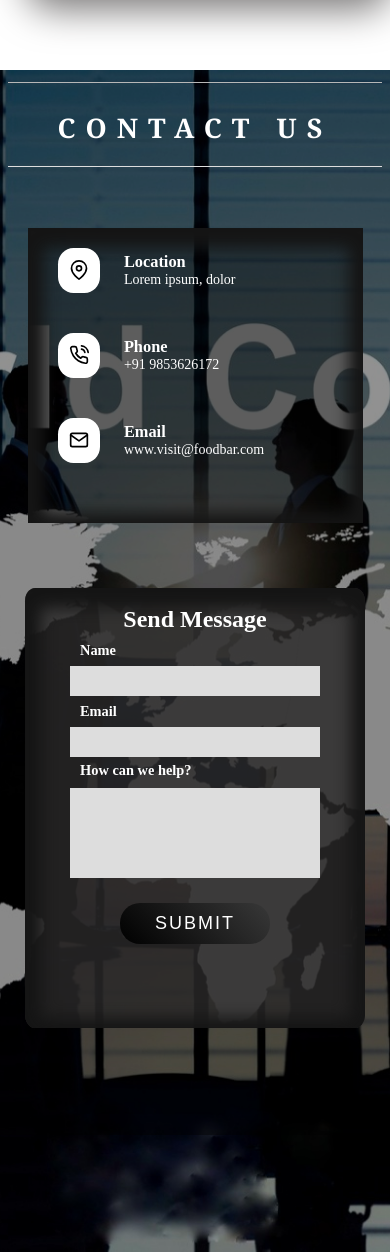
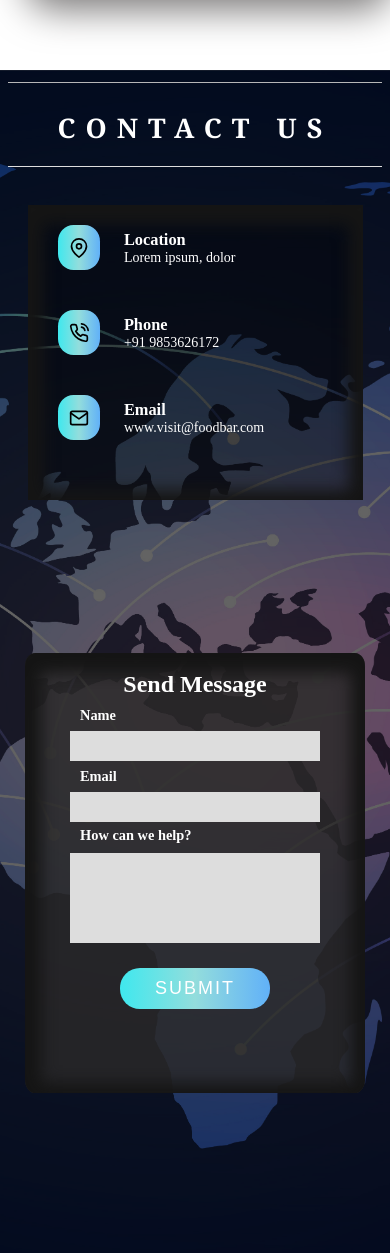
Before and after one commit to ashwek-padolkar/Food-Ordering-Website, a PHP site: page / in a window 390 px wide. Shown: the part 3588-4841 px from the top of the page. Run offline with PHP 8.4, Linux system fonts and the light colour scheme.

Commit message:
contact us page updated

```diff
--- a/style.css
+++ b/style.css
@@ -1285,13 +1285,13 @@ button.next {
 
   .contact {
     height: 110vh;
-    background: url("images/21159-02.jpeg");
+    /* background: url("images/21159-02.jpeg");
     background-size: cover;
-    background-position: center;
+    background-position: center; */
   }
 
   .contact-container {
-    background-color: #0000006e;
+    /* background-color: #0000006e; */
   }
 
   .contact .headings {
@@ -1314,6 +1314,7 @@ button.next {
   .contact-heading {
     padding: 3% 2% 0 2%;
     text-align: center;
+    background-color: #0000009c;
   }
 
   .contact-heading h2 {
@@ -1323,13 +1324,15 @@ button.next {
     letter-spacing: 0.1em;
   }
 
-  .contact-heading p {
+  /* .contact-heading p {
     color: rgb(255, 255, 255);
     font-size: 20px;
-  }
+  } */
 
   .contact-container {
-    /* background-color: rgba(0, 0, 0, 0.781); */
+    background-image: url("images/6864935_23322.jpg");
+    background-position: center;
+    background-size: cover;
   }
 
   .contact-top {
@@ -1338,13 +1341,16 @@ button.next {
     /* flex-wrap: wrap; */
     justify-content: center;
     align-items: center;
+    background-color: #0000009c;
   }
 
   .contact-left {
     width: 50%;
+    height: 100%;
     display: flex;
     justify-content: center;
-    align-items: center;
+    align-items: start;
+    /* background: #000; */
   }
 
   .contact-left-box {
@@ -1352,16 +1358,19 @@ button.next {
     padding: 20px 0px;
     background: #0000005b;
     box-shadow: inset 1px 5px 15px 15px rgb(21, 21, 21);
+    margin-top: 70px;
   }
 
   .contact-right {
     width: 50%;
-    height: 60%;
+    height: 100%;
     display: flex;
     /* flex-direction: column; */
     justify-content: center;
-    align-items: center;
+    align-items: start;
+    margin-top: 110px;
     /* margin-bottom: 20px; */
+    /* background: #000; */
   }
 
   .info {
@@ -1389,9 +1398,10 @@ button.next {
     height: 45px;
     border: 0px solid black;
     border-radius: 36%;
-    background-color: rgb(255, 255, 255);
+    /* background-color: rgb(255, 255, 255); */
     margin-left: 30px;
     padding: 10px;
+    background: linear-gradient( 90deg, rgb(63, 232, 238), rgb(147, 221, 220), rgb(97, 177, 248));
   }
 
   .contact-img img {
@@ -1499,10 +1509,10 @@ button.next {
     width: 150px;
     border: none;
     border-radius: 20px;
-    color: rgb(0, 0, 0);
+    color: rgb(255, 255, 255);
     font-size: 18px;
     letter-spacing: 2px;
-    background: linear-gradient(-135deg, #383838, #000000);
+    background: linear-gradient( 90deg, rgb(63, 232, 238), rgb(147, 221, 220), rgb(97, 177, 248));
     color: white;
   }
 
@@ -1517,21 +1527,34 @@ button.next {
 
   @media (max-width: 800px) {
     .contact {
-      height: 140vh;
+      height: 150vh;
     }
 
+    .contact-container {
+      height: 100%;
+    }
+
     .contact-top {
-      height: 950px;
+      height: 170vh;
       flex-direction: column;
       gap: 0%;
     }
 
+    .contact-left {
+      height: 70vh;
+      align-items: start;
+      margin-top: 20px;
+    }
+
     .contact-left-box {
       width: 340px;
+      margin: 0%;
     }
 
     .contact-right {
       width: 340px;
+      align-items: start;
+      margin-top: 50px;
     }
   }
 
```
Also changed, not shown: images/6864935_23322.jpg (added).
